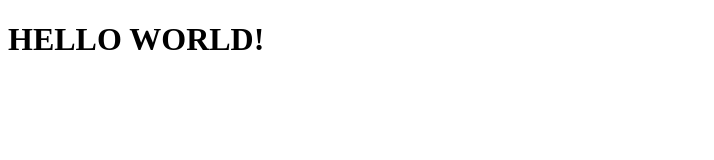
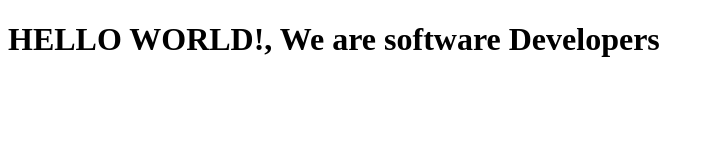
Before and after one commit to RafaelEchart/MicroverseTrials_Rafael-Andrew, a plain HTML site: page index.html in a window 1280 px wide. Shown: the whole page, without its empty margins (0-714 px from the left). Drawn offline with Linux system fonts and the light colour scheme.

Commit message:
Update index.html

```diff
--- a/index.html
+++ b/index.html
@@ -9,7 +9,7 @@
   <body>
     <script src="https://cdn.freecodecamp.org/testable-projects-fcc/v1/bundle.js"></script>
 
-    <h1>HELLO WORLD!</h1>
+    <h1>HELLO WORLD!, We are software Developers</h1>
     <script  src="js/index.js"></script>
   </body>
 </html>
```
